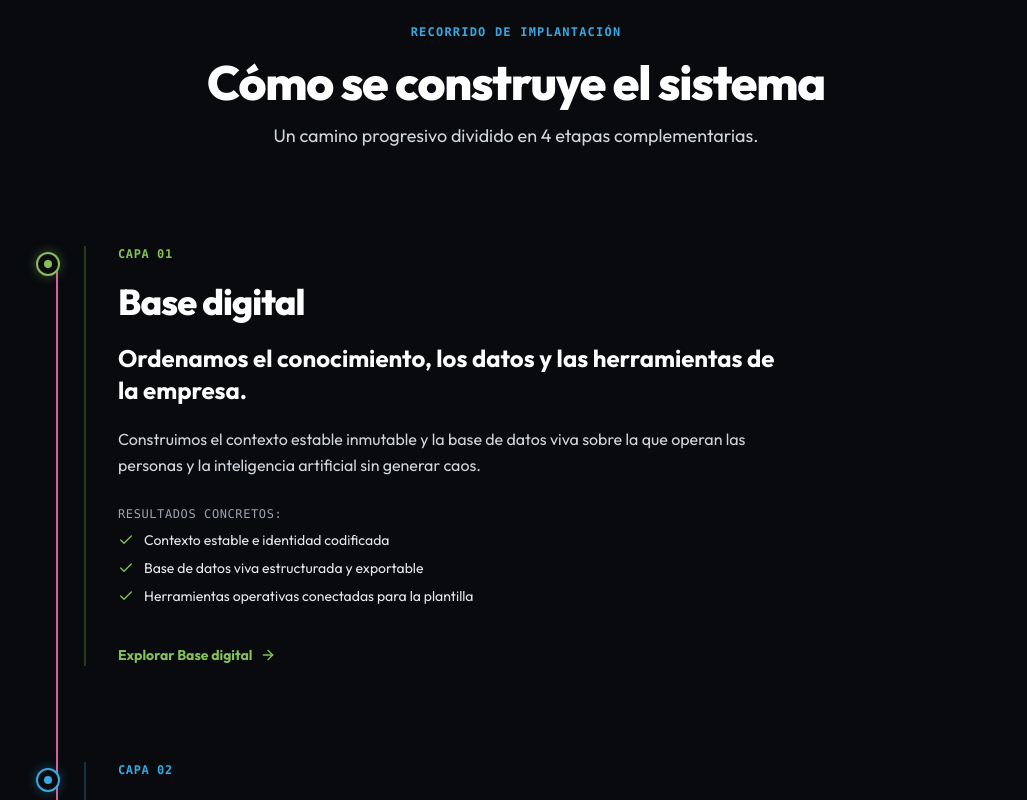
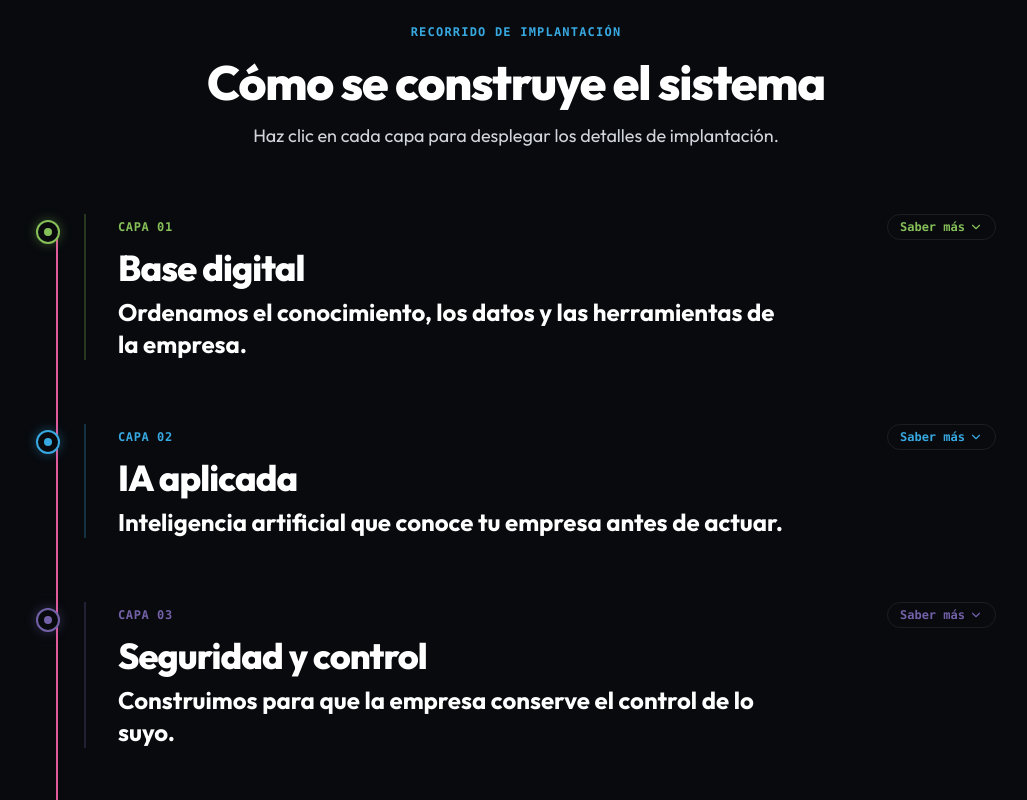
Before and after one commit to gerard-iartesana/iartesana-website, a Next.js app: page / in a window 1280 px wide. Shown: the part 1360-2160 px from the top of the page, without its empty margins (124-1151 px from the left). Built offline with nearby package versions, Linux system fonts and the light colour scheme.

Commit message:
feat: increase logo size and make layer timeline phases expandable

```diff
--- a/src/components/Navbar.tsx
+++ b/src/components/Navbar.tsx
@@ -21,15 +21,15 @@ export default function Navbar() {
     <header
       className={`fixed top-0 left-0 right-0 z-50 transition-all duration-200 ${
         scrolled
-          ? 'bg-[#080A0E]/95 border-b border-surface-border py-4 backdrop-blur-md'
-          : 'bg-transparent py-6'
+          ? 'bg-[#080A0E]/95 border-b border-surface-border py-3 backdrop-blur-md'
+          : 'bg-transparent py-5'
       }`}
     >
       <div className="max-w-7xl mx-auto px-4 sm:px-6 lg:px-8">
         <div className="flex items-center justify-between">
-          {/* Logo iARTESANA a la izquierda con mayor tamaño y legibilidad */}
+          {/* Logo iARTESANA a la izquierda con tamaño prominente aumentado */}
           <Link href="/" className="flex items-center gap-3 shrink-0">
-            <div className="relative w-48 sm:w-56 h-12">
+            <div className="relative w-64 sm:w-80 h-14 sm:h-16">
               <Image
                 src="/logo/Logo iARTESANA.svg"
                 alt="iARTESANA Logo"
@@ -40,7 +40,7 @@ export default function Navbar() {
             </div>
           </Link>
 
-          {/* Navegación limpia a la derecha sin píldora encapsulada ni degradados */}
+          {/* Navegación limpia a la derecha */}
           <nav className="hidden lg:flex items-center gap-8">
             <Link href="#metodo" className="text-sm font-medium text-gray-300 hover:text-white transition-colors">
               Método
--- a/src/components/ScrollTimeline.tsx
+++ b/src/components/ScrollTimeline.tsx
@@ -2,10 +2,12 @@
 
 import React, { useEffect, useState, useRef } from 'react';
 import Link from 'next/link';
-import { ArrowRight, Check } from 'lucide-react';
+import { ArrowRight, Check, ChevronDown, ChevronUp } from 'lucide-react';
 
 export default function ScrollTimeline() {
   const [activeStep, setActiveStep] = useState<number>(0);
+  // Expandable state: Track expanded index (set of indices or boolean per index)
+  const [expandedSteps, setExpandedSteps] = useState<Record<number, boolean>>({});
   const timelineRef = useRef<HTMLDivElement>(null);
 
   const steps = [
@@ -67,6 +69,13 @@ export default function ScrollTimeline() {
     },
   ];
 
+  const toggleExpand = (index: number) => {
+    setExpandedSteps((prev) => ({
+      ...prev,
+      [index]: !prev[index],
+    }));
+  };
+
   useEffect(() => {
     const handleScroll = () => {
       if (!timelineRef.current) return;
@@ -95,12 +104,12 @@ export default function ScrollTimeline() {
           Cómo se construye el sistema
         </h2>
         <p className="text-base sm:text-lg text-gray-300 max-w-xl mx-auto">
-          Un camino progresivo dividido en 4 etapas complementarias.
+          Haz clic en cada capa para desplegar los detalles de implantación.
         </p>
       </div>
 
       {/* Timeline container */}
-      <div className="relative pl-6 sm:pl-12 space-y-24">
+      <div className="relative pl-6 sm:pl-12 space-y-16">
         {/* Vertical line connecting nodes */}
         <div className="absolute left-2.5 sm:left-5 top-4 bottom-4 w-0.5 bg-surface-border">
           <div
@@ -115,6 +124,8 @@ export default function ScrollTimeline() {
         {/* Steps */}
         {steps.map((step, index) => {
           const isActive = activeStep >= index;
+          const isExpanded = !!expandedSteps[index];
+
           return (
             <div
               key={index}
@@ -124,7 +135,8 @@ export default function ScrollTimeline() {
             >
               {/* Step indicator node */}
               <div
-                className="absolute -left-6 sm:-left-12 top-1.5 w-6 h-6 rounded-full border-2 bg-[#080A0E] flex items-center justify-center transition-all duration-300"
+                className="absolute -left-6 sm:-left-12 top-1.5 w-6 h-6 rounded-full border-2 bg-[#080A0E] flex items-center justify-center transition-all duration-300 cursor-pointer"
+                onClick={() => toggleExpand(index)}
                 style={{
                   borderColor: isActive ? step.color : 'rgba(255, 255, 255, 0.2)',
                   boxShadow: isActive ? `0 0 12px ${step.color}60` : 'none',
@@ -136,33 +148,49 @@ export default function ScrollTimeline() {
                 />
               </div>
 
-              {/* Content block: open format without heavy cards */}
+              {/* Content block */}
               <div
-                className="pl-4 sm:pl-8 space-y-5 border-l-2 transition-all duration-300"
+                className="pl-4 sm:pl-8 space-y-4 border-l-2 transition-all duration-300"
                 style={{ borderColor: isActive ? `${step.color}40` : 'transparent' }}
               >
-                {/* 1. Small Tag */}
+                {/* Always Visible Header Block */}
+                <div
+                  className="cursor-pointer space-y-2 group"
+                  onClick={() => toggleExpand(index)}
+                >
+                  <div className="flex items-center justify-between">
                     <span className="text-xs font-mono font-bold tracking-wider uppercase block" style={{ color: step.color }}>
                       {step.capa}
                     </span>
+                    <button
+                      type="button"
+                      className="inline-flex items-center gap-1 text-xs font-mono font-semibold px-3 py-1 rounded-full border border-surface-border transition-colors hover:border-white"
+                      style={{ color: step.color }}
+                    >
+                      <span>{isExpanded ? 'Menos detalles' : 'Saber más'}</span>
+                      {isExpanded ? <ChevronUp className="w-3.5 h-3.5" /> : <ChevronDown className="w-3.5 h-3.5" />}
+                    </button>
+                  </div>
 
-                {/* 2. Title */}
-                <h3 className="text-2xl sm:text-4xl font-extrabold text-white tracking-tight">
+                  <h3 className="text-2xl sm:text-4xl font-extrabold text-white tracking-tight group-hover:text-gray-100 transition-colors">
                     {step.title}
                   </h3>
 
-                {/* 3. Main Highlighted Idea */}
                   <p className="text-lg sm:text-2xl font-bold text-white max-w-2xl leading-snug">
                     {step.mainIdea}
                   </p>
+                </div>
 
-                {/* 4. Description (2-3 lines max) */}
-                <p className="text-base text-gray-300 max-w-2xl leading-relaxed">
+                {/* Expandable Details Block */}
+                {isExpanded && (
+                  <div className="pt-3 space-y-5 animate-fadeIn">
+                    {/* Description */}
+                    <p className="text-base text-gray-300 max-w-2xl leading-relaxed border-t border-surface-border/40 pt-4">
                       {step.description}
                     </p>
 
-                {/* 5. Results (3 bullet points) */}
-                <div className="pt-2 space-y-2">
+                    {/* Results */}
+                    <div className="space-y-2">
                       <span className="text-xs font-mono text-gray-400 uppercase tracking-wider block">Resultados concretos:</span>
                       <ul className="space-y-2 text-sm text-gray-200">
                         {step.results.map((res, rIdx) => (
@@ -174,8 +202,8 @@ export default function ScrollTimeline() {
                       </ul>
                     </div>
 
-                {/* 6. Link */}
-                <div className="pt-4">
+                    {/* Link */}
+                    <div className="pt-2">
                       <Link
                         href={step.href}
                         className="inline-flex items-center gap-2 text-sm font-bold transition-colors hover:underline"
@@ -186,6 +214,8 @@ export default function ScrollTimeline() {
                       </Link>
                     </div>
                   </div>
+                )}
+              </div>
             </div>
           );
         })}
```
Lines whose indentation alone changed are shown as unchanged.
